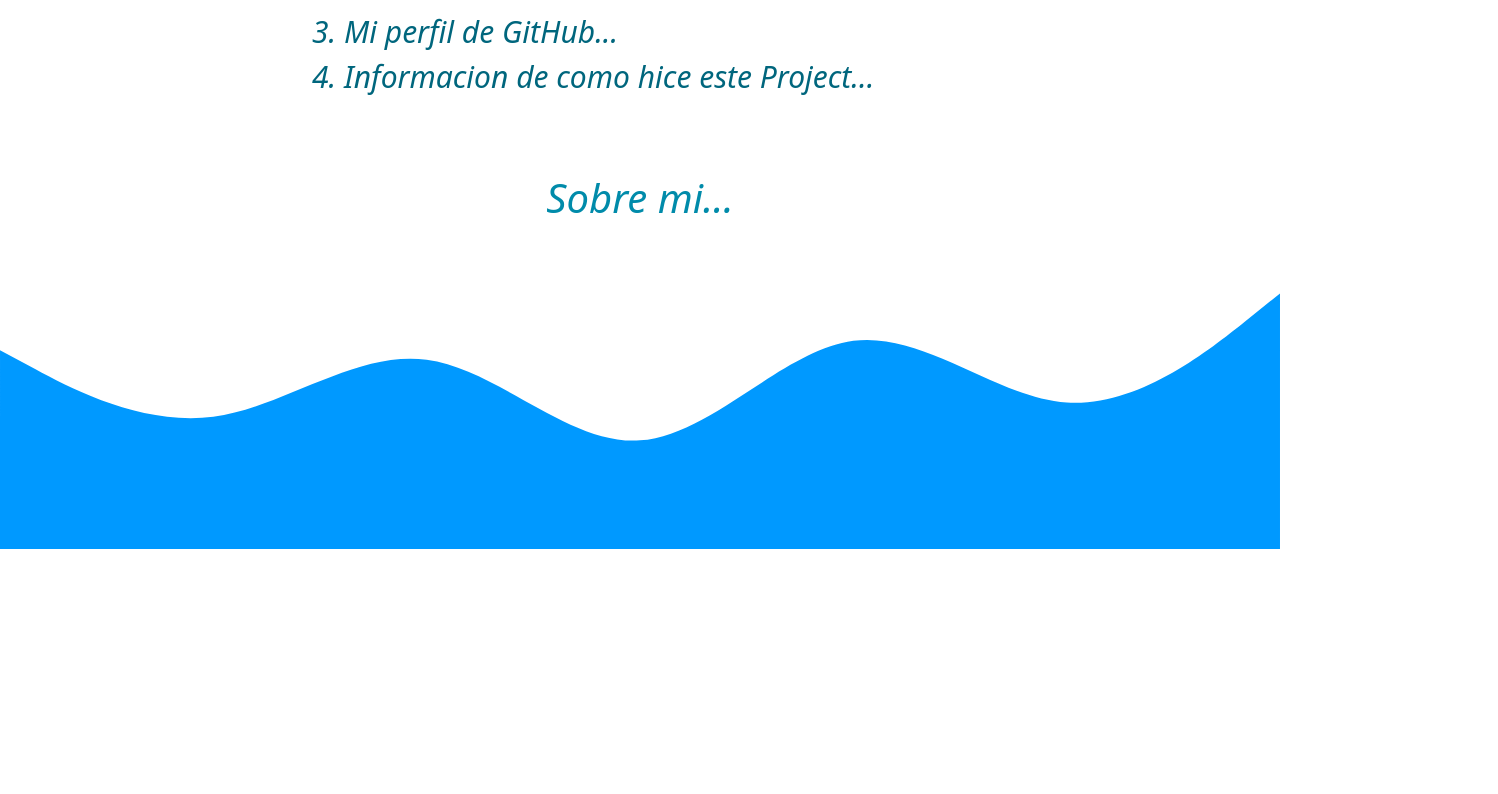
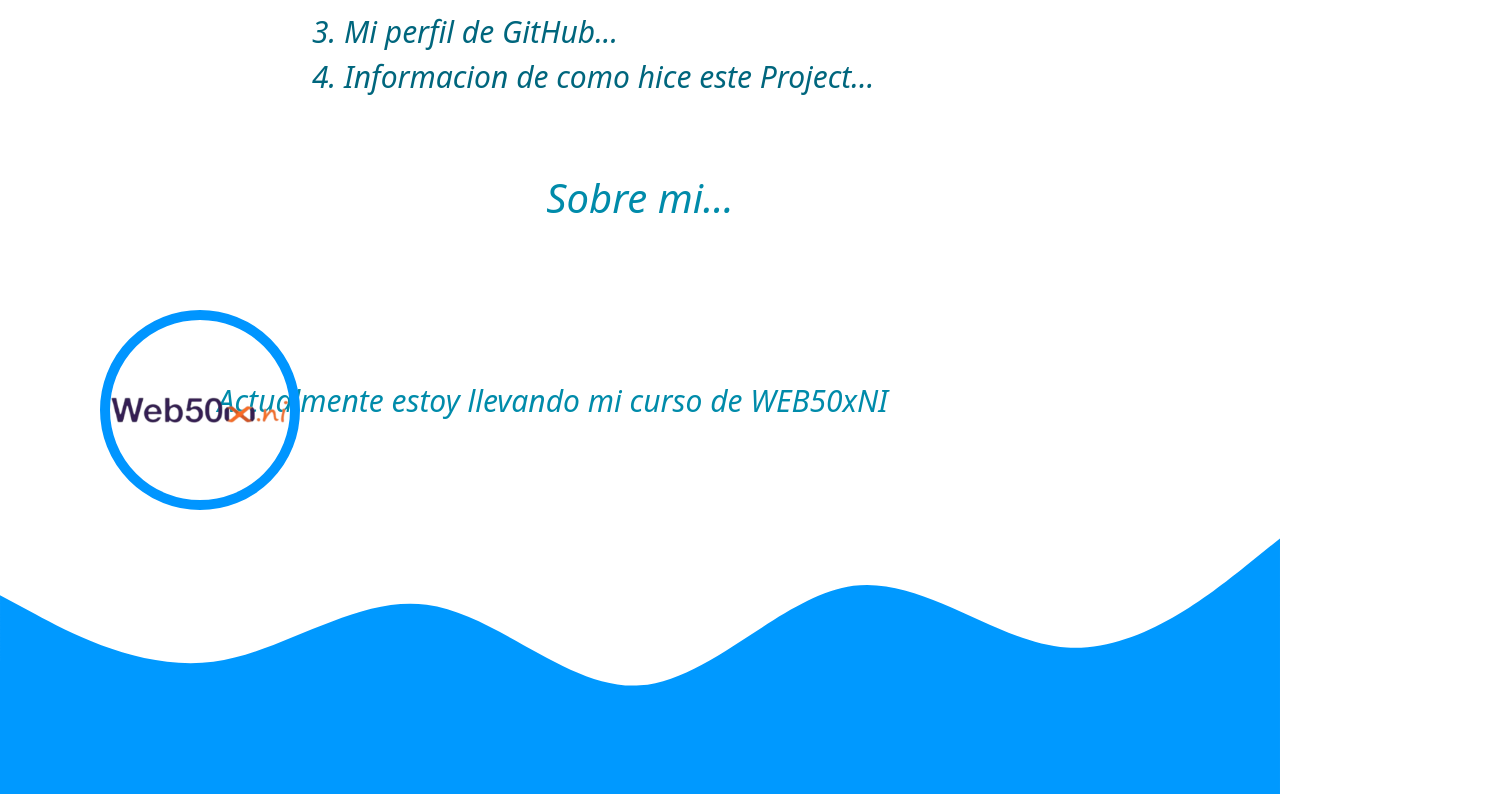
Before and after one commit to ItsAlexMI/cs50w-project0, a plain HTML site: page index.html in a window 1280 px wide. Shown: the part 779-1573 px from the top of the page, 1498 px wide, since content can reach past the window. Before the commit the page ends 1328 px from the top, so only its background shows below. Drawn offline with nearby package versions, Linux system fonts and the light colour scheme.

Commit message:
Segundo avance Project 0

```diff
--- a/index.html
+++ b/index.html
@@ -46,6 +46,10 @@
         <li>Informacion de como hice este Project...</li>
       </ol>
       <h1>Sobre mi...</h1>
+      <div id="web50">
+        <x id="text1">Actualmente estoy llevando mi curso de WEB50xNI</x>
+        <img id="logoweb" src="325944939_898197558040385_1141621082206238392_n-removebg-preview.png">
+      </div>
     </div>
 
     <svg xmlns="http://www.w3.org/2000/svg" viewBox="0 0 1440 320">
--- a/style.css
+++ b/style.css
@@ -87,6 +87,7 @@ img {
 }
 
 svg {
+  width: 100%;
   position: relative;
   left: 0px;
   right: 0px;
@@ -103,6 +104,7 @@ svg {
   transform: translate(-50%, -50%);
 }
 #lugar {
+  transform: translate(-190%,-530%);
   float: left;
   display: flex;
   margin-top: 770px;
@@ -111,6 +113,7 @@ svg {
   color: #008baa;
 }
 #ubiazul {
+  transform: translate(-415%,-20%);
   display: flex;
   margin-top: 700px;
   height: 200px;
@@ -119,6 +122,7 @@ svg {
   border: 10px solid #0095ff;
 }
 #ubi {
+  transform: translate(17%,50%);
   margin: 100px;
 }
 
@@ -148,3 +152,21 @@ div > h1 {
   text-align: center;
   font-style: italic;
 }
+
+#text1{
+  font-style: italic;
+  font-size: 30px;
+  color: #008baa;
+  text-align: center;
+  display: flex;
+  justify-content: left;
+  transform: translate(17%,250%);
+}
+
+#logoweb {
+  border-radius: 195px;
+  border: 10px solid #0095ff;
+  transform: translate(50%);
+  height: 200px;
+  width: 200px;
+}
```
